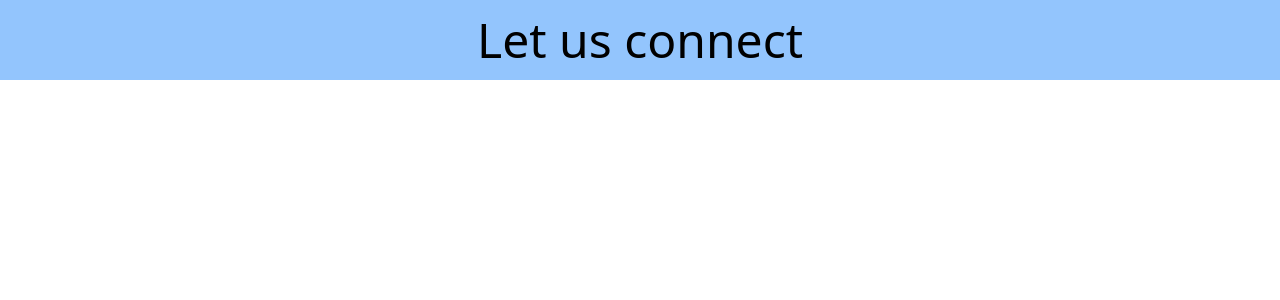
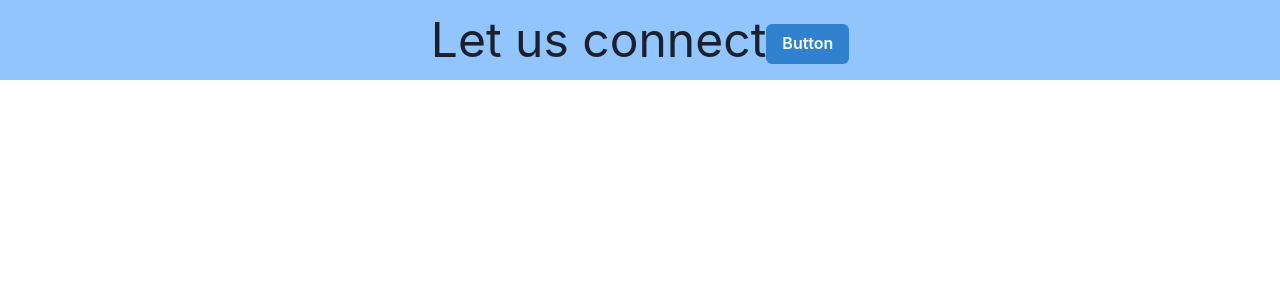
Before and after one commit to kapil551/JobsFinder, a React (Create React App) app in the folder frontend/: page / in a window 1280 px wide. Shown: the top 300 px of the page. Built offline with nearby package versions, Linux system fonts and the light colour scheme.

Commit message:
frontend - install chakra UI

```diff
--- a/frontend/package.json
+++ b/frontend/package.json
@@ -3,9 +3,13 @@
   "version": "0.1.0",
   "private": true,
   "dependencies": {
+    "@chakra-ui/react": "^1.8.1",
+    "@emotion/react": "^11.7.1",
+    "@emotion/styled": "^11.6.0",
     "@testing-library/jest-dom": "^5.16.2",
     "@testing-library/react": "^12.1.2",
     "@testing-library/user-event": "^13.5.0",
+    "framer-motion": "^5.6.0",
     "react": "^17.0.2",
     "react-dom": "^17.0.2",
     "react-scripts": "5.0.0",
--- a/frontend/src/App.js
+++ b/frontend/src/App.js
@@ -1,9 +1,11 @@
 import './App.css';
+import { Button } from '@chakra-ui/react';
 
 function App() {
   return (
     <div className="bg-blue-300 p-4 text-5xl text-center">
       Let us connect
+      <Button colorScheme='blue'>Button</Button>
     </div>
   );
 }
--- a/frontend/src/index.js
+++ b/frontend/src/index.js
@@ -4,9 +4,14 @@
 import App from './App';
 import reportWebVitals from './reportWebVitals';
 
+import { ChakraProvider } from '@chakra-ui/react';
+
+
 ReactDOM.render(
   <React.StrictMode>
-    <App />
+    <ChakraProvider>
+      <App />
+    </ChakraProvider>
   </React.StrictMode>,
   document.getElementById('root')
 );
```
Also changed, not shown: 1 other file (tests, documents, lock files or other folders).
